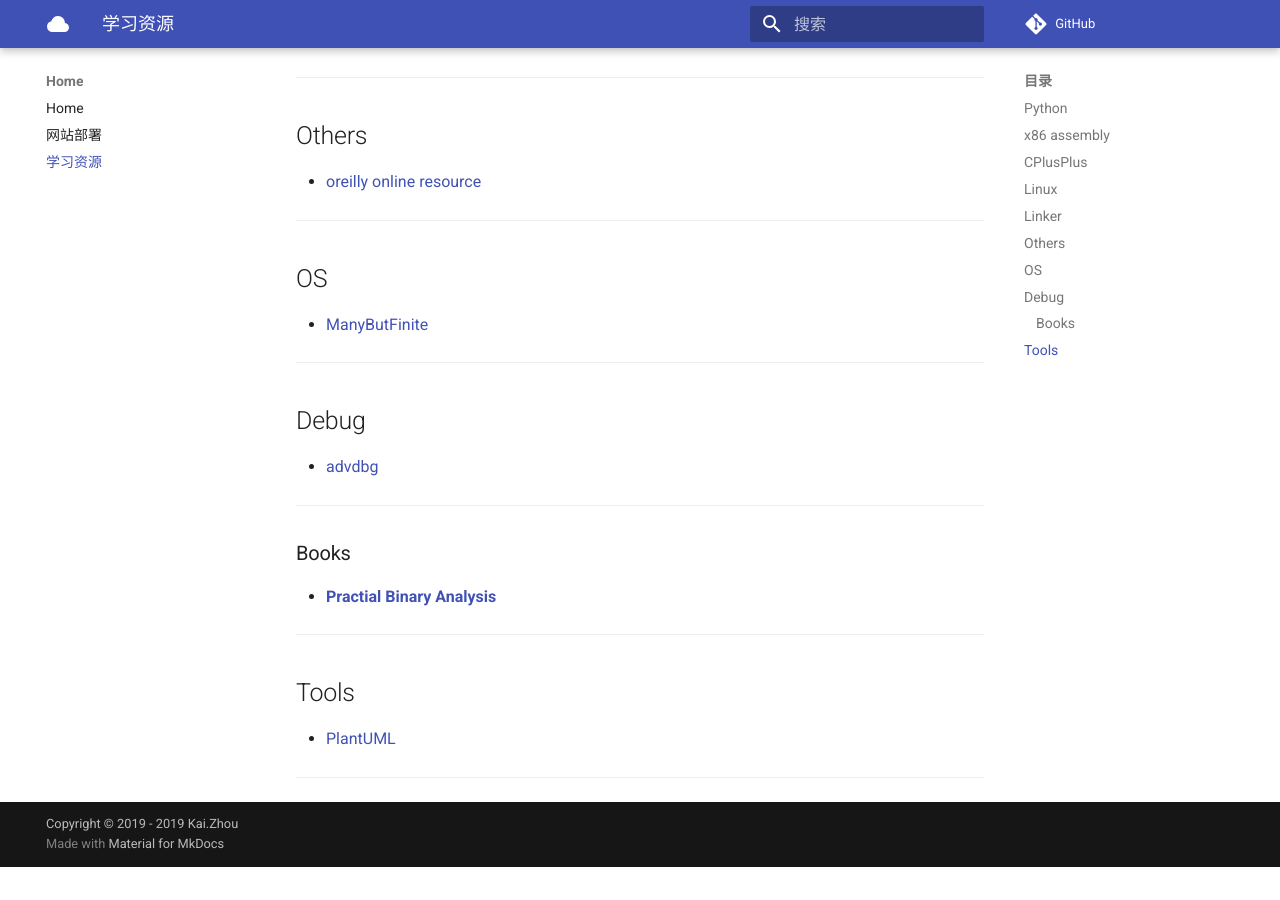
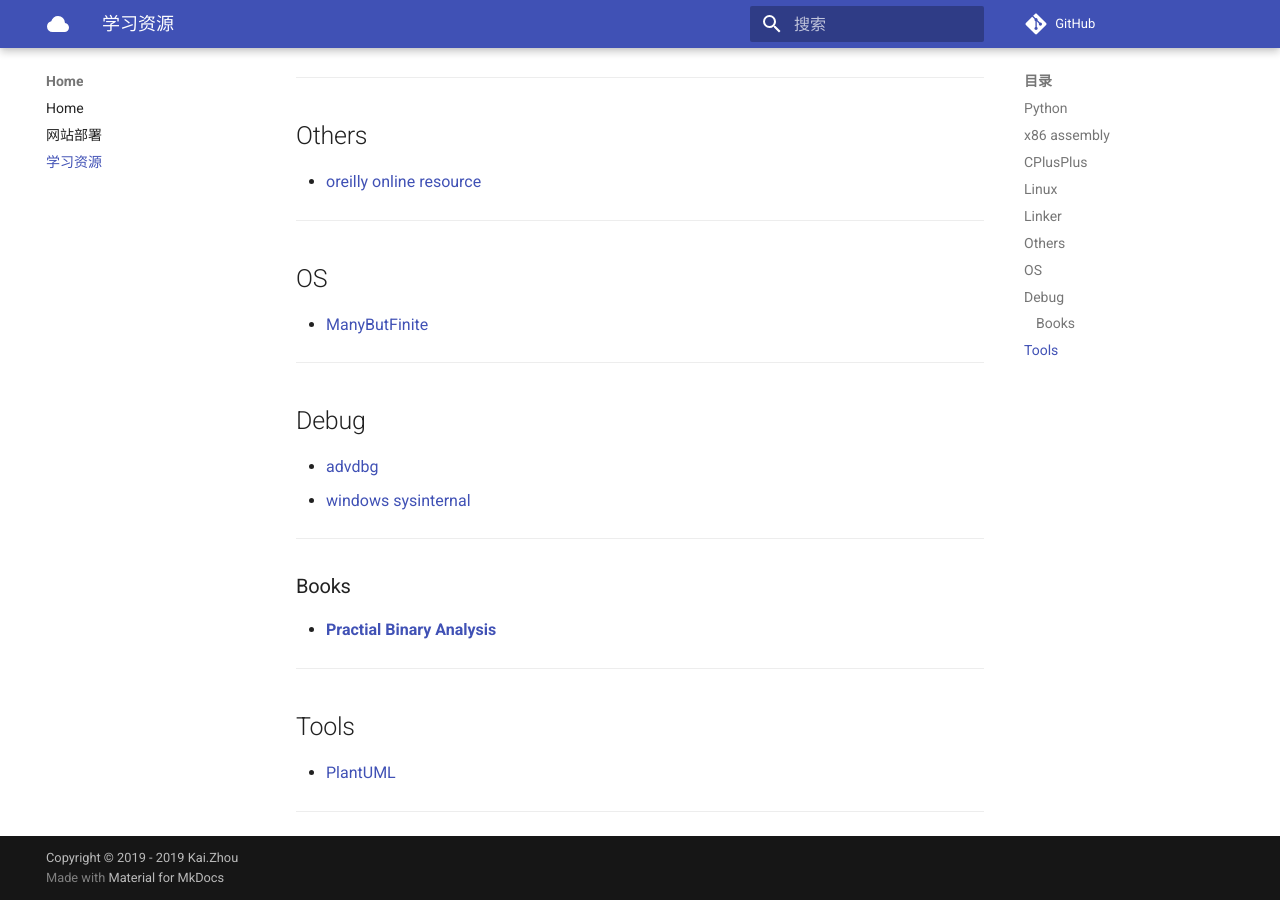
Before and after one commit to zhoukaidev/ks_blog, an MkDocs documentation site: the page built from docs/trainingResource.md, in a window 1280 px wide and 900 px high, scrolled down 989 px. Built offline with MkDocs 1.6.1 and Material for MkDocs 9.7.7, drawn with Linux system fonts in a browser that asks for light colours; comment, search, counter and statistics services are not loaded; before the commit the page ends 1856 px from its top, so only the background shows below that.

Commit message:
Update trainingResource.md

```diff
--- a/docs/trainingResource.md
+++ b/docs/trainingResource.md
@@ -49,6 +49,7 @@ Record training resource linke to save my bad memroy.
 ## Debug
 
 * [advdbg](http://advdbg.org/default.aspx)
+* [windows sysinternal](https://docs.microsoft.com/en-us/sysinternals/)
 
 ---
 
```
